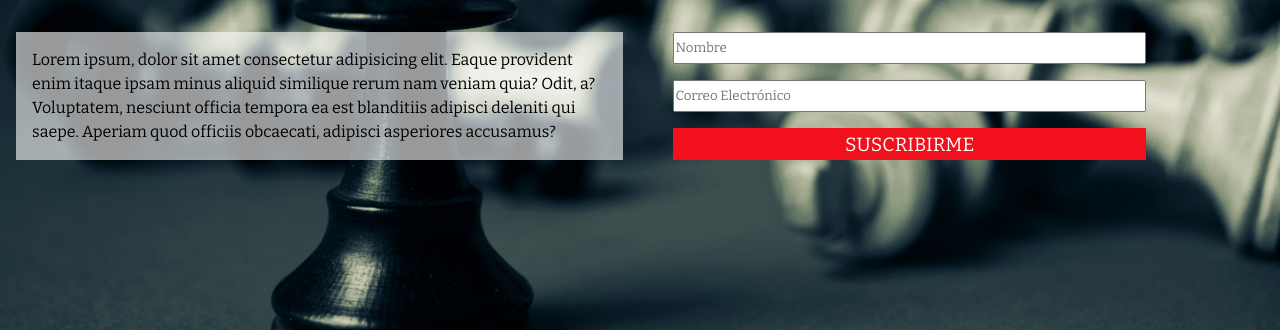
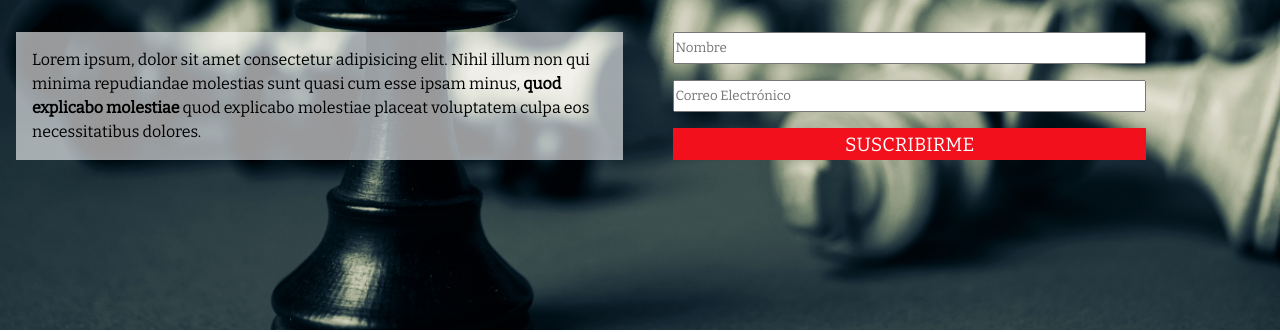
Before and after one commit to joseamadorg/coder_36430, a plain HTML site: page index.html in a window 1280 px wide. Shown: the part 496-828 px from the top of the page. Drawn offline with nearby package versions, Linux system fonts and the light colour scheme.

Commit message:
Modificaciones en el parrafo del hero + en los estilos de esas modificaciones

```diff
--- a/index.html
+++ b/index.html
@@ -32,7 +32,7 @@
           <section class="hero ">
             <h1 class="hero__title kenburns-top">SCHOOL<br><span class="hero__title--white"> CHECK </span> <span class="hero__title--black"> MATE</span></h1>
             <div class="hero__contenedor">
-                <p class="hero__parrafo">Lorem ipsum, dolor sit amet consectetur adipisicing elit. Eaque provident enim itaque ipsam minus aliquid similique rerum nam veniam quia? Odit, a? Voluptatem, nesciunt officia tempora ea est blanditiis adipisci deleniti qui saepe. Aperiam quod officiis obcaecati, adipisci asperiores accusamus?</p>
+                <p class="hero__parrafo">Lorem ipsum, dolor sit amet consectetur adipisicing elit. Nihil illum non qui minima repudiandae molestias sunt quasi cum esse ipsam minus, <strong>quod explicabo molestiae</strong> quod explicabo molestiae placeat voluptatem culpa eos necessitatibus dolores.</p>
                 <form class="hero__form" action="#" enctype="text/plain" method="get">
                     <div class="hero__formWrp">
                         <!-- <label for="userName">Nombre:</label> -->
```
